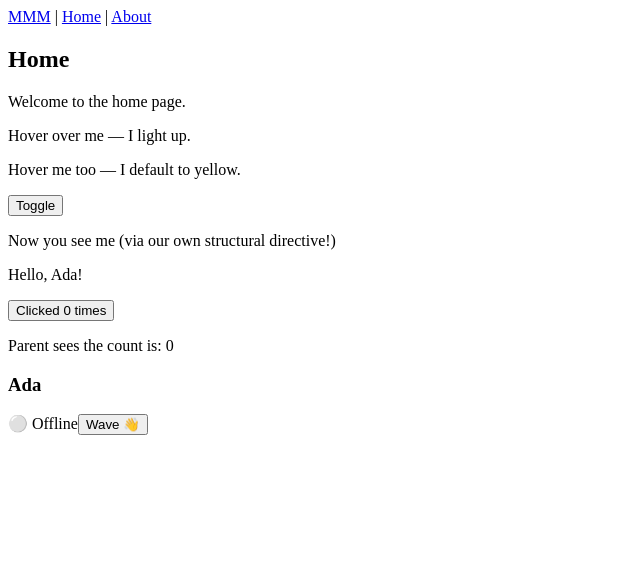
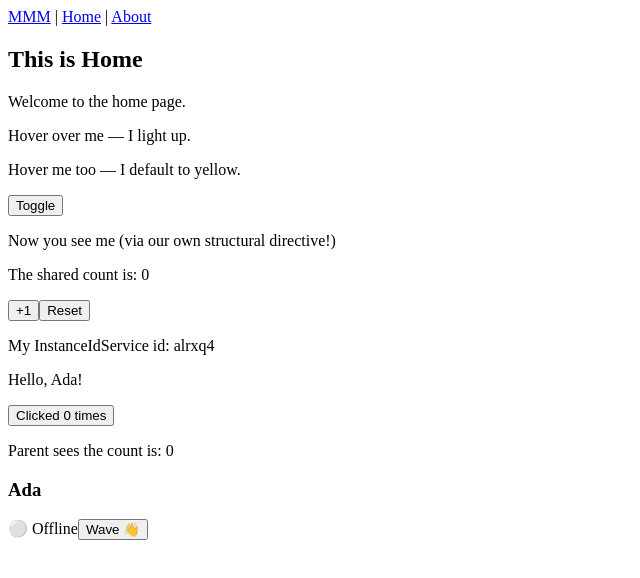
Before and after one commit to Shariar-007/Angular-Pratice, an Angular app in the folder greeting-counter/: page /home in a window 1280 px wide. Shown: the top 578 px of the page, without its empty margins (0-640 px from the left). Built offline with nearby package versions, Linux system fonts and the light colour scheme.

Commit message:
created services manually and add them manually also dig deep into it

```diff
--- a/greeting-counter/src/app/app-module.ts
+++ b/greeting-counter/src/app/app-module.ts
@@ -10,6 +10,7 @@ import { HomePageComponent } from './home-page/home-page.component';
 import { AboutPageComponent } from './about-page/about-page.component';
 import { HighLightDirective } from './highlight.directive';
 import { AppIfDirective } from './appIf.directive';
+import { CounterDisplayComponent} from './counter-display/counter-display.component';
 
 @NgModule({
   declarations: [
@@ -19,8 +20,9 @@ import { AppIfDirective } from './appIf.directive';
     StatusBadge,
     HomePageComponent,
     AboutPageComponent,
+    CounterDisplayComponent,
     HighLightDirective,
-    AppIfDirective
+    AppIfDirective,
   ],
   imports: [
     BrowserModule,
--- /dev/null
+++ b/greeting-counter/src/app/counter-display/counter-display.component.html
@@ -0,0 +1,6 @@
+<p>The shared count is: {{ counterStateService.getCount() }}</p>
+
+<button (click)="counterStateService.increment()">+1</button>
+<button (click)="counterStateService.reset()">Reset</button>
+
+<p>My InstanceIdService id: {{ idService.id }}</p>
--- a/greeting-counter/src/app/home-page/home-page.component.html
+++ b/greeting-counter/src/app/home-page/home-page.component.html
@@ -1,4 +1,4 @@
-<h2>Home</h2>
+<h2>This is Home</h2>
 <p>Welcome to the home page.</p>
 
 
@@ -7,3 +7,5 @@
 
 <button (click)="visible = !visible">Toggle</button>
 <p *appIf="visible">Now you see me (via our own structural directive!)</p>
+
+<app-counter-display></app-counter-display>
--- /dev/null
+++ b/greeting-counter/src/app/services/Instance-id.service.ts
@@ -0,0 +1,7 @@
+import {Injectable} from '@angular/core';
+
+@Injectable()
+
+export class InstanceIdService{
+  id = Math.random().toString(36).substring(2, 8);   // random id per instance
+}
--- /dev/null
+++ b/greeting-counter/src/app/services/counter-state.service.ts
@@ -0,0 +1,27 @@
+
+import {Injectable} from '@angular/core';
+import { LoggerService } from './logger.service';
+
+@Injectable({
+  providedIn: 'root'
+})
+
+export class CounterStateService{
+  private count = 0;
+
+  constructor(private logger: LoggerService) {}   // ← injecting a service into a service
+
+  getCount(): number {
+    return this.count;
+  }
+
+  increment() {
+    this.count++;
+    this.logger.log(`Count incremented to ${this.count}`);
+  }
+
+  reset() {
+    this.count = 0;
+    this.logger.log('Count reset');
+  }
+}
--- /dev/null
+++ b/greeting-counter/src/app/services/logger.service.ts
@@ -0,0 +1,13 @@
+import { Injectable } from '@angular/core';
+
+
+@Injectable({
+  providedIn: 'root'
+})
+
+
+export class LoggerService{
+  log(message: string) {
+    console.log(`[LOG ${new Date().toLocaleTimeString()}] ${message}`);
+  }
+}
```
Also changed, not shown: greeting-counter/src/app/counter-display/counter-display.component.ts (added, +16 -0 lines), greeting-counter/src/app/counter-display/counter-display.component.css (added).
